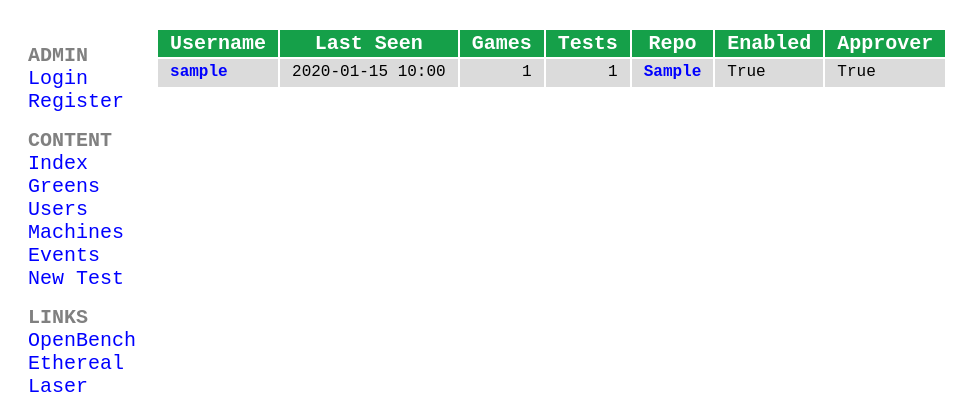
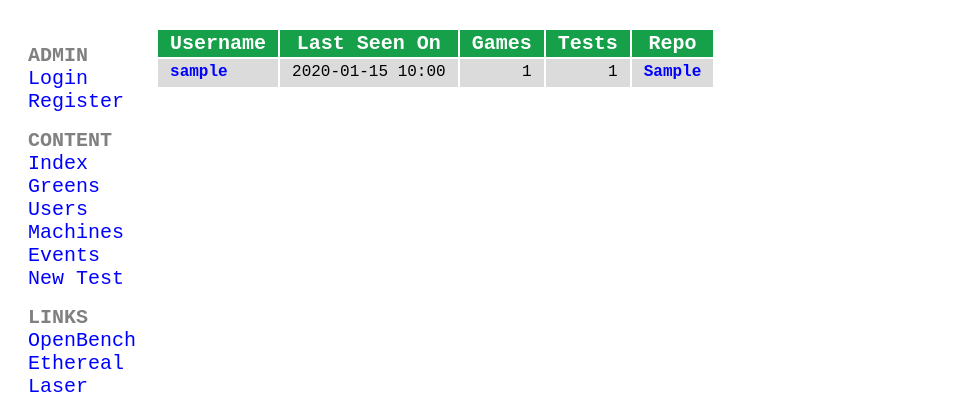
Before and after one commit to AndyGrant/OpenBench, a Django app: page /users/ in a window 1280 px wide. Shown: the top 420 px of the page, without its empty margins (0-980 px from the left). Run offline with Django 3.2, Linux system fonts and the light colour scheme; tables that the repository leaves empty hold one stand-in row (values such as "Sample post").

Commit message:
Hide enabled and approver status

```diff
--- a/Templates/OpenBench/users.html
+++ b/Templates/OpenBench/users.html
@@ -8,12 +8,10 @@
 <table class="datatable">
     <tr>
         <th>Username</th>
-        <th>Last Seen</th>
+        <th>Last Seen On</th>
         <th>Games</th>
         <th>Tests</th>
         <th>Repo</th>
-        <th>Enabled</th>
-        <th>Approver</th>
     </tr>
     {% for profile in profiles %}
     <tr>
@@ -22,8 +20,6 @@
         <td class="numeric">{{profile.games}}</td>
         <td class="numeric">{{profile.tests}}</td>
         <td><a href="{{profile.repo}}">{{profile.repo}}</a></td>
-        <td>{{profile.enabled}}</td>
-        <td>{{profile.approver}}</td>
     </tr>
     {% endfor %}
 <table>
```
